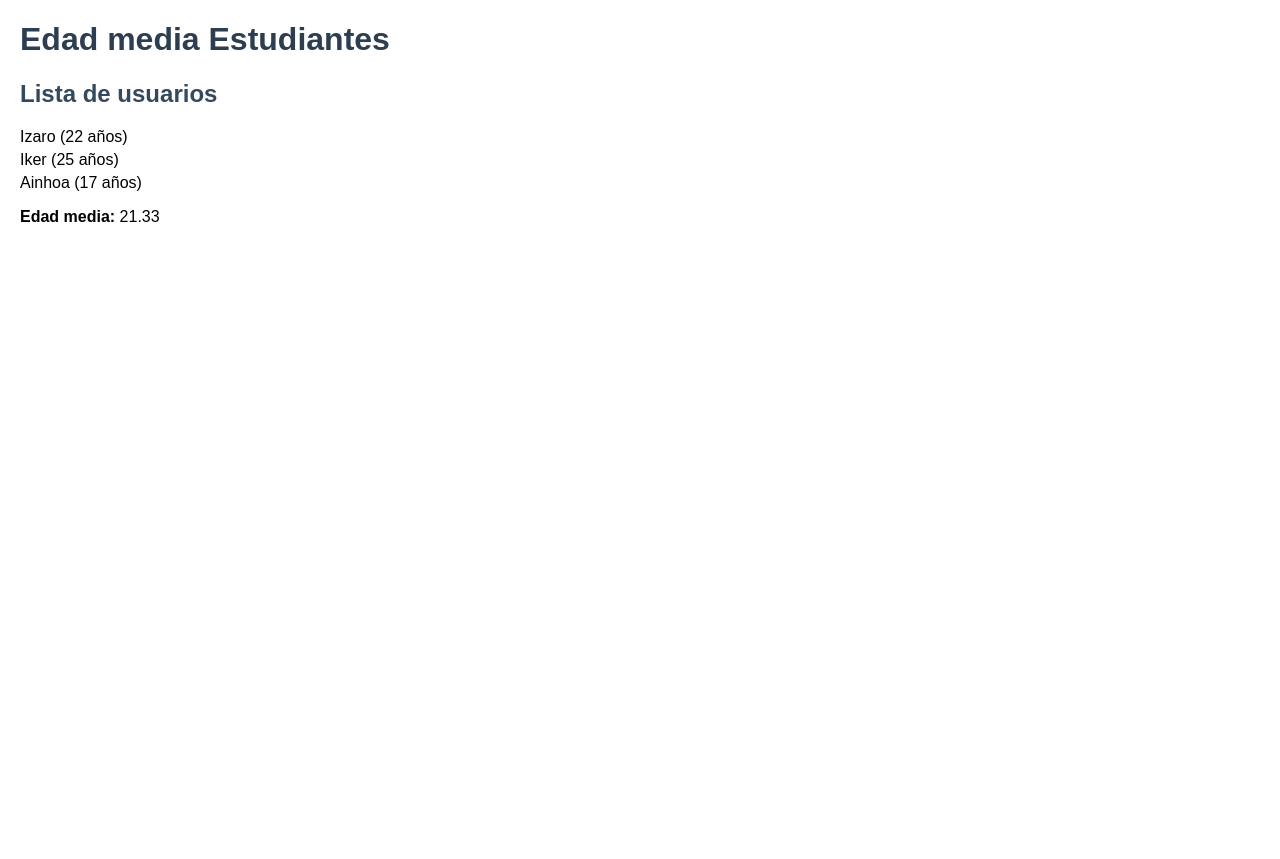
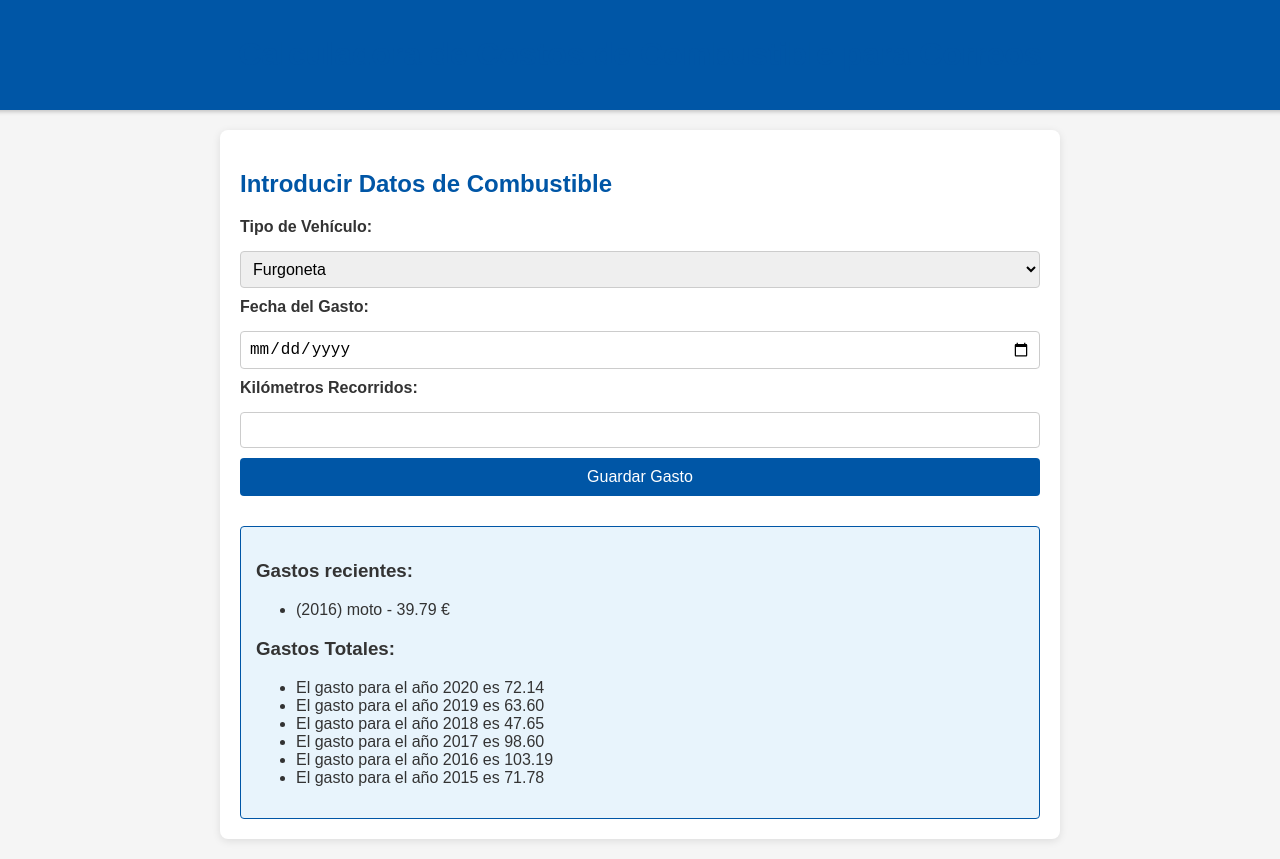
Before and after one commit to iarbaizaBirtlh/estructura-directorios-dwec-js-nativo, a plain HTML site: page index.html in a window 1280 px wide. Before the commit the page ends 800 px from the top, so only its background shows below. Drawn offline with Linux system fonts and the light colour scheme.

Commit message:
Add files via upload

```diff
--- a/css/style.css
+++ b/css/style.css
@@ -1,22 +1,101 @@
+/* style.css */
+
+/* Estilos generales */
 body {
-  font-family: Arial, sans-serif;
-  margin: 20px;
+    font-family: Arial, sans-serif;
+    background-color: #f5f5f5;
+    color: #333;
+    margin: 0;
+    padding: 0;
+    display: flex;
+    flex-direction: column;
+    align-items: center;
 }
 
-h1 {
-  color: #2c3e50;
+header {
+    background-color: #0056a6;
+    color: white;
+    width: 100%;
+    padding: 15px;
+    text-align: center;
+    box-shadow: 0 2px 4px rgba(0, 0, 0, 0.2);
 }
 
-h2 {
-  margin-top: 20px;
-  color: #34495e;
+main {
+    width: 90%;
+    max-width: 800px;
+    margin: 20px auto;
+    padding: 20px;
+    background-color: white;
+    box-shadow: 0 2px 8px rgba(0, 0, 0, 0.1);
+    border-radius: 8px;
 }
 
-ul {
-  list-style: none;
-  padding: 0;
+h1, h2 {
+    color: #0056a6;
 }
 
-li {
-  margin: 5px 0;
+/* Sección de formularios */
+form {
+    display: flex;
+    flex-direction: column;
+    gap: 10px;
+    margin-bottom: 20px;
 }
+
+label {
+    font-weight: bold;
+    margin-bottom: 5px;
+}
+
+input[type="date"],
+input[type="number"],
+select {
+    padding: 8px;
+    font-size: 1rem;
+    border: 1px solid #ccc;
+    border-radius: 4px;
+}
+
+button {
+    background-color: #0056a6;
+    color: white;
+    padding: 10px 15px;
+    border: none;
+    border-radius: 4px;
+    cursor: pointer;
+    font-size: 1rem;
+    transition: background-color 0.3s ease;
+}
+
+button:hover {
+    background-color: #004080;
+}
+
+#result-section {
+    margin-top: 30px;
+}
+
+#result-display {
+    background-color: #e8f4fc;
+    padding: 15px;
+    border: 1px solid #0056a6;
+    border-radius: 4px;
+    margin-top: 15px;
+}
+
+#result-text {
+    font-weight: bold;
+    color: #333;
+}
+
+/* Estilos del pie de página */
+footer {
+    width: 100%;
+    background-color: #333;
+    color: white;
+    text-align: center;
+    padding: 10px 0;
+    position: absolute;
+    bottom: 0;
+}
--- a/index.html
+++ b/index.html
@@ -1,13 +1,63 @@
 <!DOCTYPE html>
 <html lang="es">
 <head>
-  <meta charset="UTF-8">
-  <title>TA05 MVVM</title>
-  <link rel="stylesheet" href="css/style.css">
+    <meta charset="UTF-8">
+    <meta http-equiv="X-UA-Compatible" content="IE=edge">
+    <meta name="viewport" content="width=device-width, initial-scale=1.0">
+    <title>Calculadora de Costos de Combustible - Correos</title>
+    <link rel="stylesheet" href="css/style.css">
 </head>
 <body>
-  <h1>Edad media Estudiantes</h1>
-  <div id="app"></div>
-  <script src="js/main.js" type="module"></script>
+    <header>
+        <h1>Calculadora de Costos de Combustible para Correos</h1>
+    </header>
+
+    <main>
+        <!-- Formulario -->
+        <section id="input-section">
+            <h2>Introducir Datos de Combustible</h2>
+            <form id="fuel-form">
+                <label for="vehicle-type">Tipo de Vehículo:</label>
+                <select id="vehicle-type" name="vehicle-type">
+                    <option value="furgoneta">Furgoneta</option>
+                    <option value="moto">Moto</option>
+                    <option value="camion">Camión</option>
+                </select>
+
+                <label for="date">Fecha del Gasto:</label>
+                <input type="date" id="date" name="date" required>
+
+                <label for="kilometers">Kilómetros Recorridos:</label>
+                <input type="number" id="kilometers" name="kilometers" min="0" required>
+
+                <button type="submit">Guardar Gasto</button>
+            </form>
+        </section>
+
+        <!-- Resultados -->
+        <section id="result-section">
+            <div id="result-display">
+                <div id="added-expenses">
+                    <h3>Gastos recientes:</h3>
+                    <ul id="expense-list"></ul>
+                </div>
+
+                <div id="calculation-result">
+                    <h3>Gastos Totales:</h3>
+                    <ul id="result-list">
+                        <li id="2020">El gasto para el año 2020 es <span id="gasto2020">0</span></li>
+                        <li id="2019">El gasto para el año 2019 es <span id="gasto2019">0</span></li>
+                        <li id="2018">El gasto para el año 2018 es <span id="gasto2018">0</span></li>
+                        <li id="2017">El gasto para el año 2017 es <span id="gasto2017">0</span></li>
+                        <li id="2016">El gasto para el año 2016 es <span id="gasto2016">0</span></li>
+                        <li id="2015">El gasto para el año 2015 es <span id="gasto2015">0</span></li>
+                    </ul>
+                </div>
+            </div>
+        </section>
+    </main>
+
+    <!-- Importar como módulo -->
+    <script type="module" src="js/main.js"></script>
 </body>
 </html>
--- /dev/null
+++ b/js/data/gasto.data.js
@@ -0,0 +1,32 @@
+import { GastoCombustible } from "../model/gasto.model.js";
+
+const historico_db = [
+    {"id":1,"vehicleType":"moto","date":"2015-04-04","kilometers":28,"precioViaje":1.68},
+    {"id":2,"vehicleType":"furgoneta","date":"2015-09-18","kilometers":145,"precioViaje":14.10},
+    {"id":3,"vehicleType":"camion","date":"2015-10-30","kilometers":350,"precioViaje":56.00},
+    {"id":4,"vehicleType":"moto","date":"2016-05-17","kilometers":40,"precioViaje":2.40},
+    {"id":5,"vehicleType":"furgoneta","date":"2016-08-19","kilometers":130,"precioViaje":13.00},
+    {"id":6,"vehicleType":"camion","date":"2016-09-14","kilometers":300,"precioViaje":48.00},
+    {"id":7,"vehicleType":"camion","date":"2017-02-22","kilometers":300,"precioViaje":48.00},
+    {"id":8,"vehicleType":"moto","date":"2017-04-22","kilometers":60,"precioViaje":3.60},
+    {"id":9,"vehicleType":"camion","date":"2017-06-05","kilometers":290,"precioViaje":47.00},
+    {"id":10,"vehicleType":"furgoneta","date":"2018-03-11","kilometers":135,"precioViaje":13.75},
+    {"id":11,"vehicleType":"moto","date":"2018-05-23","kilometers":50,"precioViaje":3.50},
+    {"id":12,"vehicleType":"camion","date":"2018-07-17","kilometers":190,"precioViaje":30.40},
+    {"id":13,"vehicleType":"camion","date":"2019-02-27","kilometers":275,"precioViaje":44.00},
+    {"id":14,"vehicleType":"moto","date":"2019-07-12","kilometers":45,"precioViaje":3.60},
+    {"id":15,"vehicleType":"furgoneta","date":"2019-09-30","kilometers":160,"precioViaje":16.00},
+    {"id":16,"vehicleType":"camion","date":"2020-02-14","kilometers":320,"precioViaje":51.20},
+    {"id":17,"vehicleType":"furgoneta","date":"2020-10-08","kilometers":180,"precioViaje":18.90},
+    {"id":18,"vehicleType":"moto","date":"2020-12-04","kilometers":34,"precioViaje":2.04}
+];
+
+export const GASTOS_DB = historico_db.map(g =>
+    new GastoCombustible(
+        g.id,
+        g.vehicleType,
+        new Date(g.date),
+        g.kilometers,
+        g.precioViaje
+    )
+);
--- a/js/main.js
+++ b/js/main.js
@@ -1,20 +1,49 @@
-import { UserData } from "./data/user.data.js";
-import { UserService } from "./services/user.service.js";
+import { GastoService } from "./service/gasto.service.js";
 
 document.addEventListener("DOMContentLoaded", () => {
-    const app = document.getElementById("app");
-    const avg = UserService.mediaEdad();
-    if (!app) {
-        console.error("No existe #app en el HTML");
-        return;
+    GastoService.almacenarGastos();
+});
+
+
+console.log("Fichero main.js cargado correctamente");
+
+// ----------------------------------------------- (! NO TOCAR ) ------------------------------------------------------
+let ultimoId = 18; // Último ID de tu lista inicial
+let segundos = 5;
+
+setInterval(() => {
+    const vehiculos = ["moto", "furgoneta", "camion"];
+
+    // función auxiliar para generar enteros aleatorios
+    function randomInt(min, max) {
+        return Math.floor(Math.random() * (max - min + 1)) + min;
     }
 
-    const listHTML = `
-        <h2>Lista de usuarios</h2>
-        <ul>
-            ${UserData.map(u => `<li>${u.nombre} (${u.edad} años)</li>`).join("")}
-        </ul>
-        <p><strong>Edad media:</strong> ${avg}</p>
-    `;
-    app.innerHTML = listHTML;
-});
+    // función para generar precio con decimales
+    function randomPrecio(min, max) {
+        return (Math.random() * (max - min) + min).toFixed(2);
+    }
+
+    // generar fecha aleatoria entre 2015 y 2020
+    const year = randomInt(2015, 2020);
+    const month = randomInt(0, 11);      // Enero=0 ... Diciembre=11
+    const day = randomInt(1, 28);        // usamos 28 para evitar problemas con febrero
+    const fecha = new Date(year, month, day);
+
+    // generamos el gasto
+    ultimoId++;
+    const gasto = {
+        id: ultimoId,
+        vehicleType: vehiculos[randomInt(0, vehiculos.length - 1)],
+        date: fecha.toISOString(),
+        kilometers: randomInt(20, 350),
+        precioViaje: parseFloat(randomPrecio(1, 60)) // precio aleatorio entre 1 y 60 €
+    };
+
+    // mostramos el gasto
+    console.log("Nuevo gasto generado:", gasto);
+    alert(`Nuevo gasto generado:\n${JSON.stringify(gasto, null, 2)}`);
+
+
+    GastoService.procesarGasto(JSON.stringify(gasto));
+}, segundos * 1000);
--- /dev/null
+++ b/js/model/gasto.model.js
@@ -0,0 +1,9 @@
+export class GastoCombustible {
+    constructor(id, vehicleType, date, kilometers, precioViaje) {
+        this.id = parseInt(id);
+        this.vehicleType = String(vehicleType);
+        this.date = new Date(date);
+        this.kilometers = parseFloat(kilometers);
+        this.precioViaje = parseFloat(precioViaje);
+    }
+}
--- /dev/null
+++ b/js/service/gasto.service.js
@@ -0,0 +1,73 @@
+import { GastoCombustible } from "../model/gasto.model.js";
+import { GASTOS_DB } from "../data/gasto.data.js";
+
+var gastoAnual = {
+    2015: 0,
+    2016: 0,
+    2017: 0,
+    2018: 0,
+    2019: 0,
+    2020: 0
+};
+
+function almacenarGastos() {
+    GASTOS_DB.forEach(gasto => {
+        localStorage.setItem(String(gasto.id), JSON.stringify(gasto));
+        const year = new Date(gasto.date).getFullYear();
+
+        let totalAnterior = gastoAnual[year];
+        if (totalAnterior === undefined) {
+            totalAnterior = 0;
+        }
+        let nuevoTotal = totalAnterior + gasto.precioViaje;
+        gastoAnual[year] = nuevoTotal;
+    });
+
+    for (const year in gastoAnual) {
+        sessionStorage.setItem(year, gastoAnual[year].toFixed(2));
+        const elemento = document.getElementById("gasto" + year);
+        if (elemento)
+            elemento.textContent = gastoAnual[year].toFixed(2);
+    }
+}
+
+function procesarGasto(jsonNuevoGasto) {
+    let data;
+    if (typeof jsonNuevoGasto === "string") {
+        data = JSON.parse(jsonNuevoGasto);
+    } else {
+        data = jsonNuevoGasto;
+    }
+
+    const gasto = new GastoCombustible(
+        data.id,
+        data.vehicleType,
+        data.date,
+        data.kilometers,
+        data.precioViaje
+    );
+
+    localStorage.setItem(String(gasto.id), JSON.stringify(gasto));
+
+    let gastoTexto = sessionStorage.getItem(new Date(gasto.date).getFullYear());
+    if (!gastoTexto)
+        gastoTexto = "0";
+
+    let actual = parseFloat(gastoTexto);
+    let nuevoTotal = actual + gasto.precioViaje;
+    const year = new Date(gasto.date).getFullYear();
+    sessionStorage.setItem(year, nuevoTotal.toFixed(2));
+
+    const elementos = document.getElementById("gasto" + year);
+    if (elementos)
+        elementos.textContent = nuevoTotal.toFixed(2);
+
+    const elementoLi = document.createElement("li");
+    elementoLi.textContent = `(${year}) ${gasto.vehicleType} - ${gasto.precioViaje.toFixed(2)} €`;
+    document.getElementById("expense-list").appendChild(elementoLi);
+}
+
+export const GastoService = {
+    almacenarGastos,
+    procesarGasto
+};
```
